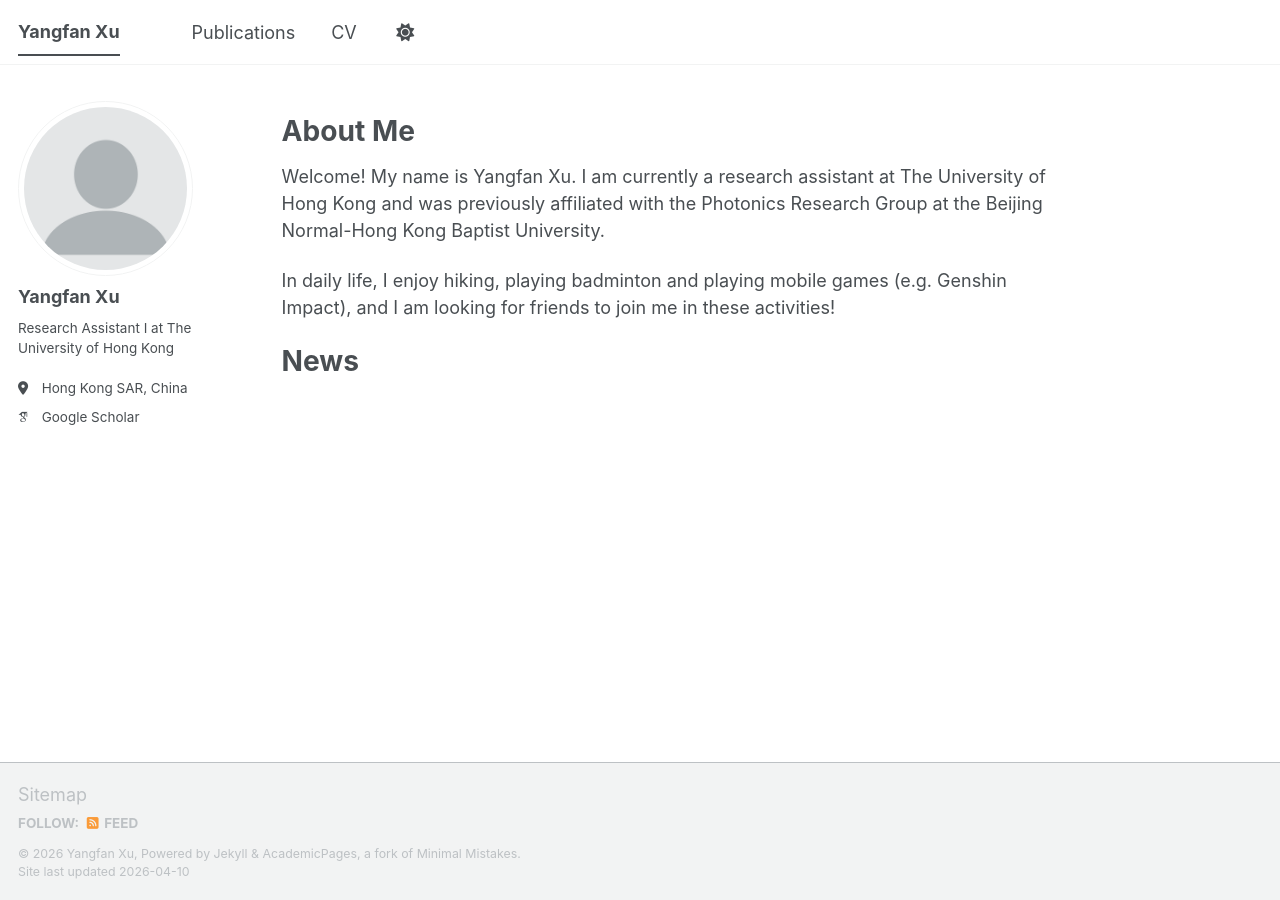
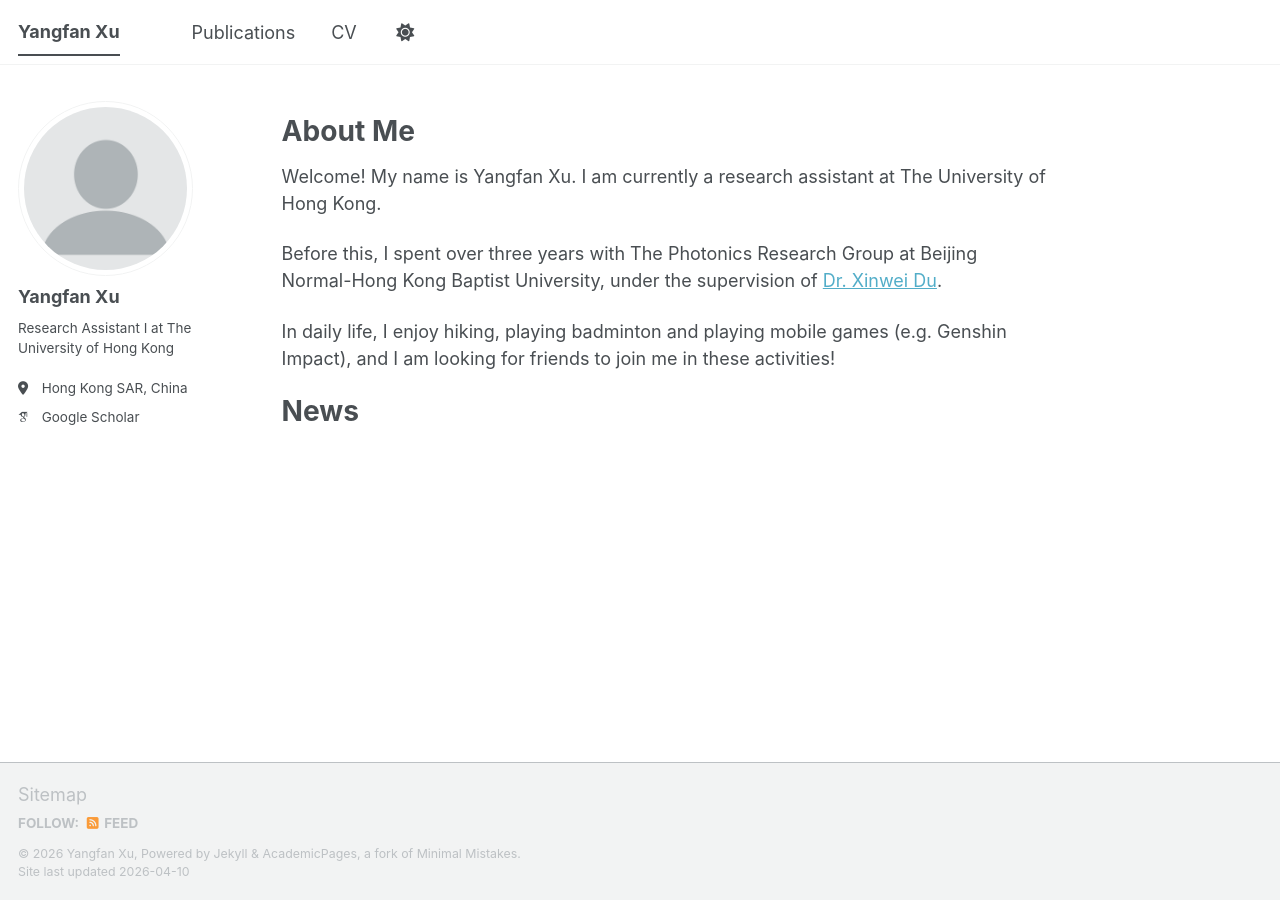
Before and after one commit to ethanxu02/ethanxu02.github.io, a Jekyll site: the page built from _pages/about.md, in a window 1280 px wide. Built offline with Jekyll 4.4.1, drawn with Linux system fonts in a browser that asks for light colours; some web fonts are replaced; a script bundle is joined from its source files by our own code; library files that are not in the unit come from our copies.

Commit message:
Update about.md

```diff
--- a/_pages/about.md
+++ b/_pages/about.md
@@ -8,7 +8,9 @@ redirect_from:
 ---
 About Me
 ======
-Welcome! My name is Yangfan Xu. I am currently a research assistant at The University of Hong Kong and was previously affiliated with the Photonics Research Group at the Beijing Normal-Hong Kong Baptist University.
+Welcome! My name is Yangfan Xu. I am currently a research assistant at The University of Hong Kong.
+
+Before this, I spent over three years with The Photonics Research Group at Beijing Normal-Hong Kong Baptist University, under the supervision of [Dr. Xinwei Du](https://staff.bnbu.edu.cn/xinweidu/en).
 
 In daily life, I enjoy hiking, playing badminton and playing mobile games (e.g. Genshin Impact), and I am looking for friends to join me in these activities!
 
```
